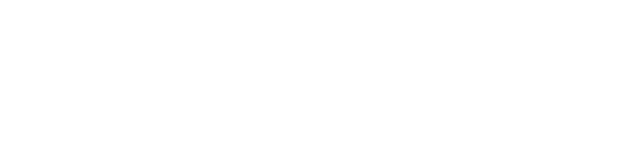
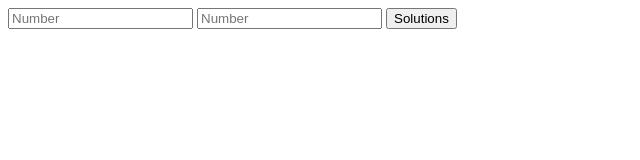
Before and after one commit to rkiang/weekend-challenge-2, a website: page public/index.html in a window 1280 px wide. Shown: the whole page, without its empty margins (0-640 px from the left). Drawn offline with Linux system fonts and the light colour scheme.

Commit message:
added input fields and buttons, and logged click function

```diff
--- a/public/client.js
+++ b/public/client.js
@@ -1 +1,7 @@
 console.log('client.js is sourced in');
+
+$(document).ready(function(){
+    $('#mathSolution').on('click', function(){
+        console.log('Solution button was clicked');
+    });
+});
--- a/public/index.html
+++ b/public/index.html
@@ -6,5 +6,8 @@
         <script src="client.js"></script>
     </head>
     <body>
+        <input type="number" id="numberOne" placeholder="Number">
+        <input type="number" id="numberTwo" placeholder="Number">
+        <button id="mathSolution">Solutions</button>
     </body>
 </html>
```
